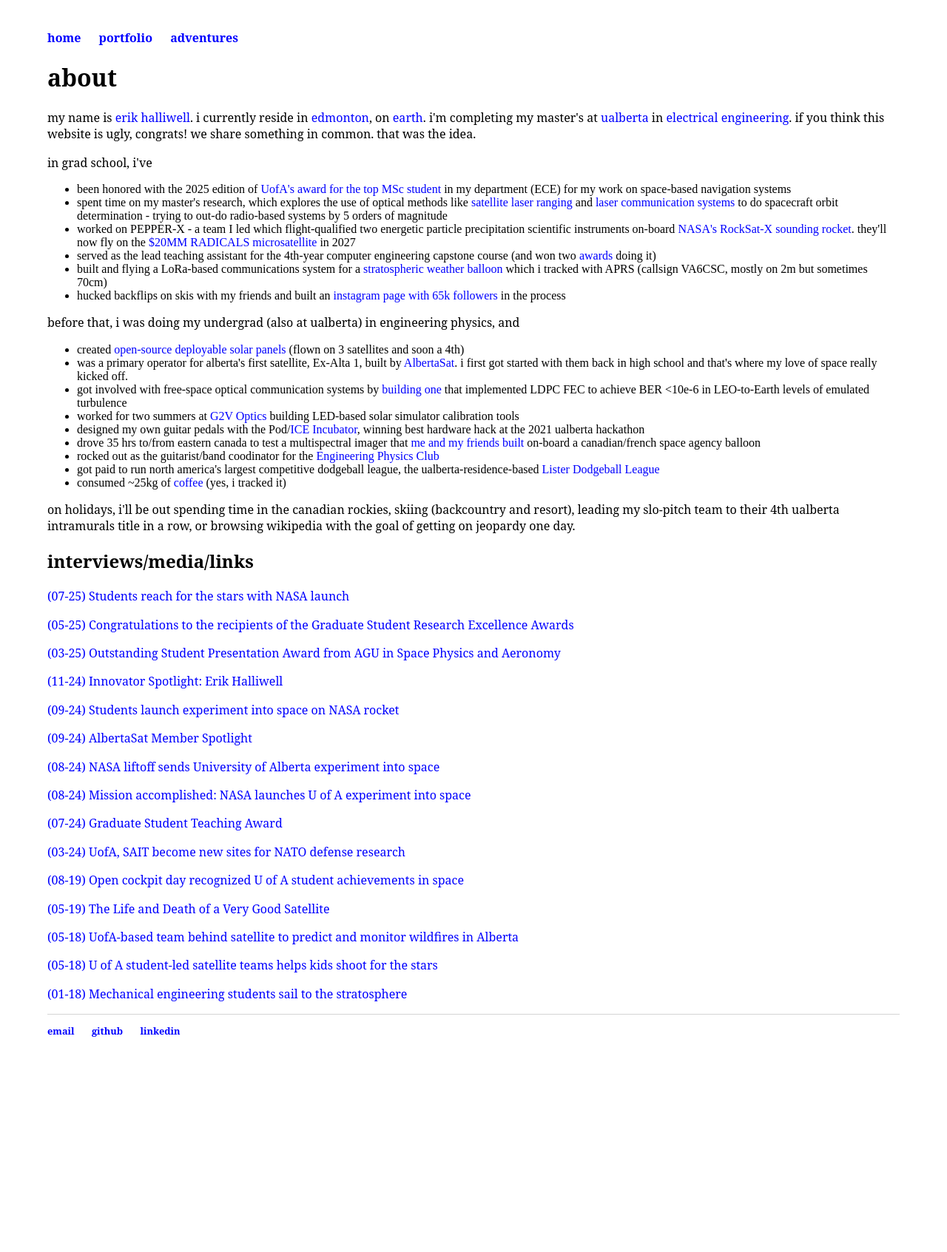
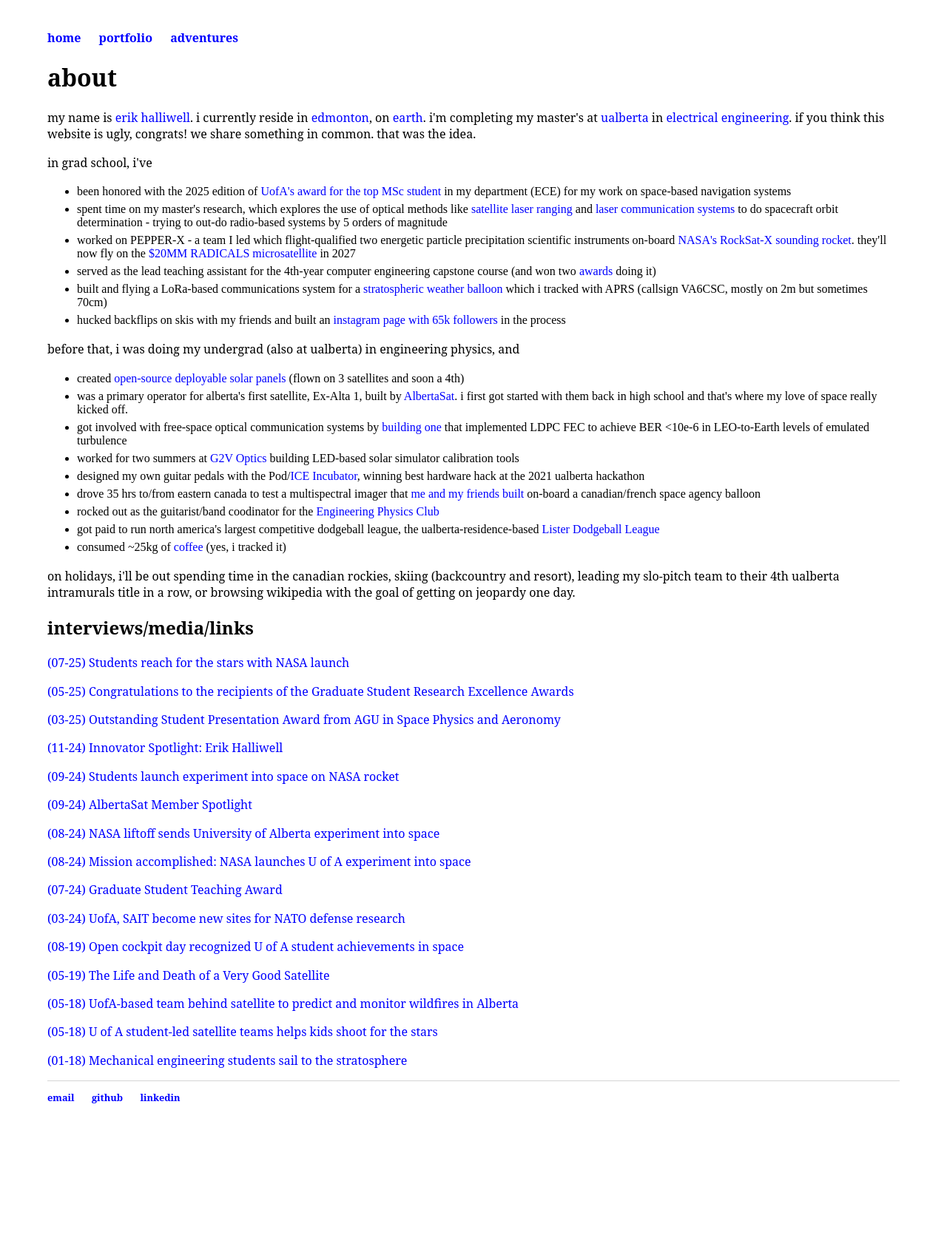
Before and after one commit to ehalliwe/ehalliwe.github.io, a Jekyll site: the page built from index.html, in a window 1280 px wide. Shown: the whole page at 74% size. Built offline with Jekyll 4.4.1, drawn with Linux system fonts in a browser that asks for light colours; before the commit the page ends 1603 px from its top, so only the background shows below that.

Commit message:
make list more readable w css

```diff
--- a/css/main.css
+++ b/css/main.css
@@ -69,3 +69,7 @@ img:hover{
     max-width: 800px;
     z-index: 999;
 }
+
+ul li {
+    padding: 3px 0px;
+}
```
